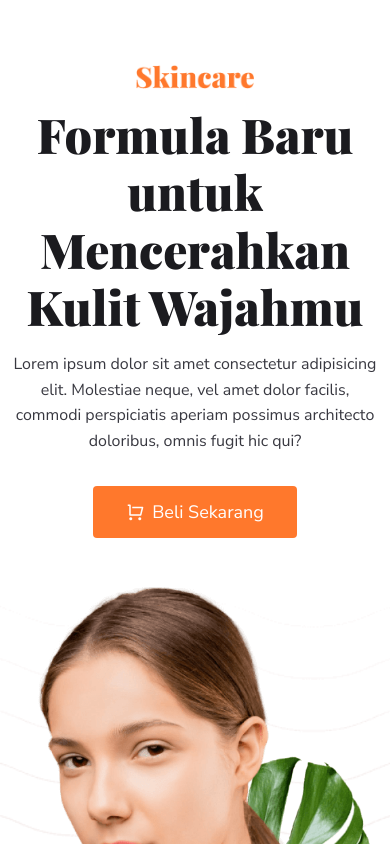
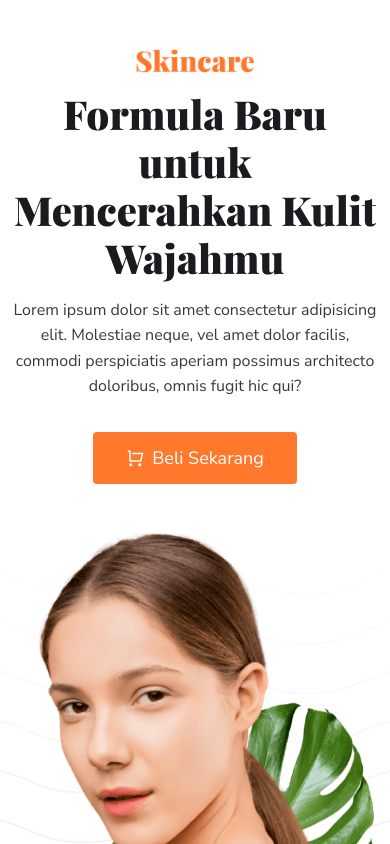
Before and after one commit to shendrongddv/ShendroKit-136, a plain HTML site: page index.html in a window 390 px wide. Shown: the top 844 px of the page. Drawn offline with nearby package versions, Linux system fonts and the light colour scheme; a web font is replaced by a local one.

Commit message:
first commit

```diff
--- a/dist/css/app.css
+++ b/dist/css/app.css
@@ -42,7 +42,7 @@ h6,
 .h6 {
   color: var(--clr-body-dark);
   font-family: var(--ff-heading);
-  font-weight: 900;
+  font-weight: 700;
 }
 
 a {
@@ -69,7 +69,7 @@ img {
 }
 
 .textMarketing {
-  font-size: 4rem;
+  font-size: 3.5rem;
   font-weight: 900;
   line-height: 1.2;
 }
@@ -100,7 +100,7 @@ img {
 
 /* HERO */
 #hero {
-  padding-top: 4rem;
+  padding-top: 3rem;
   background-color: #fff7f5;
   background: url(../img/hero-bg.png);
   background-repeat: no-repeat;
@@ -144,7 +144,7 @@ img {
 /* `md` applies to small devices (landscape phones, less than 768px) */
 @media (max-width: 767.98px) {
   .textMarketing {
-    font-size: 3rem;
+    font-size: 2.5rem;
   }
 
   .trustedCards {
```
